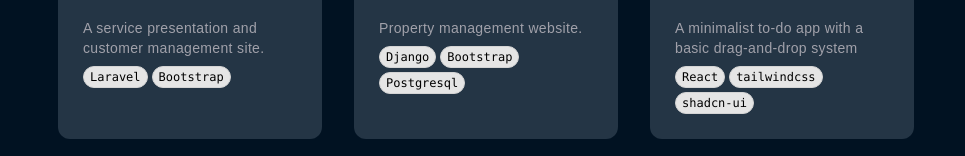
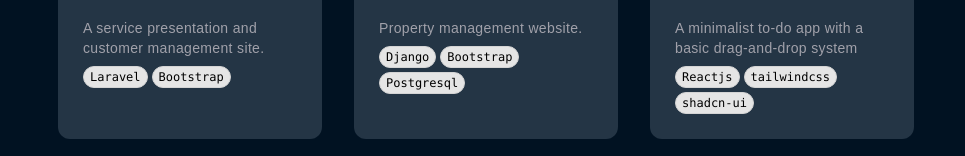
Before and after one commit to Paololibert/portfolio, a Next.js app: page / in a window 1280 px wide. Shown: the part 617-773 px from the top of the page, without its empty margins (158-1123 px from the left). Built offline with nearby package versions, Linux system fonts and the light colour scheme.

Commit message:
new Update project.tsx

```diff
--- a/src/app/_components/project.tsx
+++ b/src/app/_components/project.tsx
@@ -27,7 +27,7 @@ export default function Project() {
       title: "To-do-app",
       description: "A minimalist to-do app with a basic drag-and-drop system ",
       link: "https://to-do-apps-reactjs.vercel.app/",
-      technologies: ["React", "tailwindcss","shadcn-ui"],
+      technologies: ["Reactjs", "tailwindcss","shadcn-ui"],
     },
     {
       title: "Nutrispark",
```
